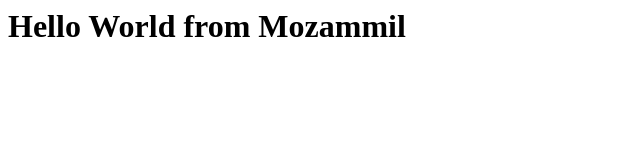
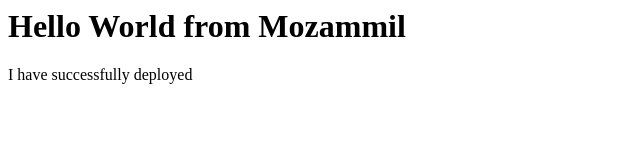
Before and after one commit to mozammil-code/github-action-demo, a plain HTML site: page index.html in a window 1280 px wide. Shown: the whole page, without its empty margins (0-640 px from the left). Drawn offline with Linux system fonts and the light colour scheme.

Commit message:
now done

```diff
--- a/index.html
+++ b/index.html
@@ -1 +1,2 @@
 <h1>Hello World from Mozammil</h1>
+<p>I have successfully deployed</p>
```
